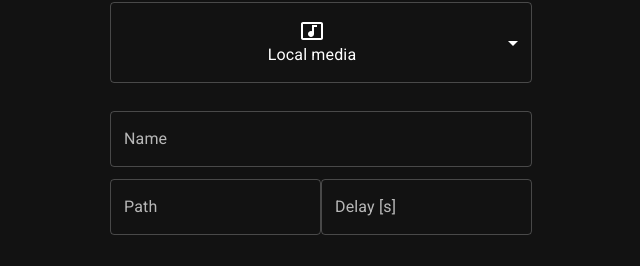
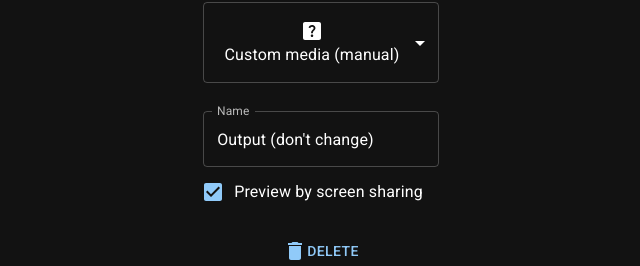
Before and after one commit to Arciiix/Videove, a React (Create React App) app in the folder web/: page /newProject in a window 1280 px wide. Shown: the part 534-800 px from the top of the page, without its empty margins (319-959 px from the left). Built offline with nearby package versions, Linux system fonts and the light colour scheme; what obs-websocket-js would draw is missing.

Commit message:
Add the output source as default

```diff
--- a/web/src/components/App/MainGrid/MainGrid.tsx
+++ b/web/src/components/App/MainGrid/MainGrid.tsx
@@ -111,7 +111,7 @@ function MainGrid({ media }: IMainGridProps) {
       className="mainGrid"
       layout={layout}
       cols={Math.floor(width / (isSmallLayout ? 200 : 400))}
-      rowHeight={isSmallLayout ? 175 : 350}
+      rowHeight={isSmallLayout ? 200 : 350}
       width={width}
       onLayoutChange={(layout) => {
         if (!isEditingLayout) {
--- a/web/src/components/ProjectForm/ProjectForm.tsx
+++ b/web/src/components/ProjectForm/ProjectForm.tsx
@@ -48,10 +48,10 @@ function ProjectForm({ originalProject }: IProjectFormProps) {
   const [name, setName] = useState("");
   const [media, setMedia] = useState<Medias>([
     {
-      number: 1,
-      name: "",
-      type: MediaTypes.LOCAL,
-      media: new LocalMedia("", 0),
+      number: 0,
+      name: "Output (don't change)",
+      type: MediaTypes.CUSTOM,
+      media: new CustomMedia(true),
     },
   ]);
 
@@ -239,6 +239,7 @@ function ProjectForm({ originalProject }: IProjectFormProps) {
                     control={
                       <Checkbox
                         value={(e.media as CustomMedia).screenSharePreview}
+                        defaultChecked
                         onChange={(elem) => {
                           const newMedia = e;
                           (e.media as CustomMedia).screenSharePreview =
```
